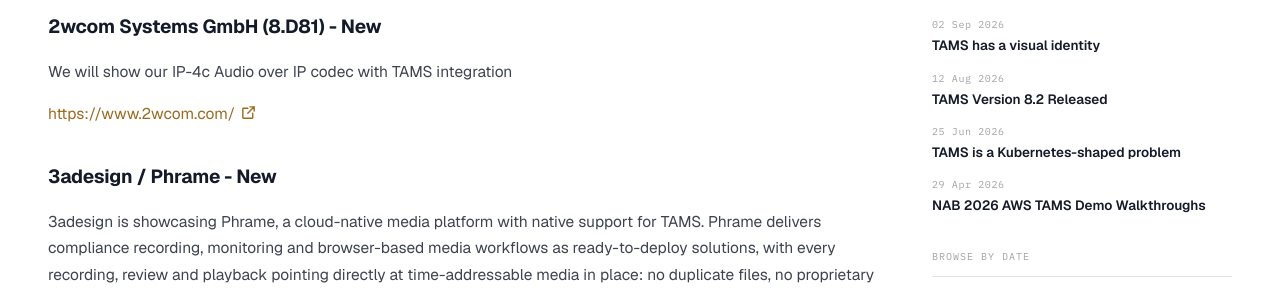
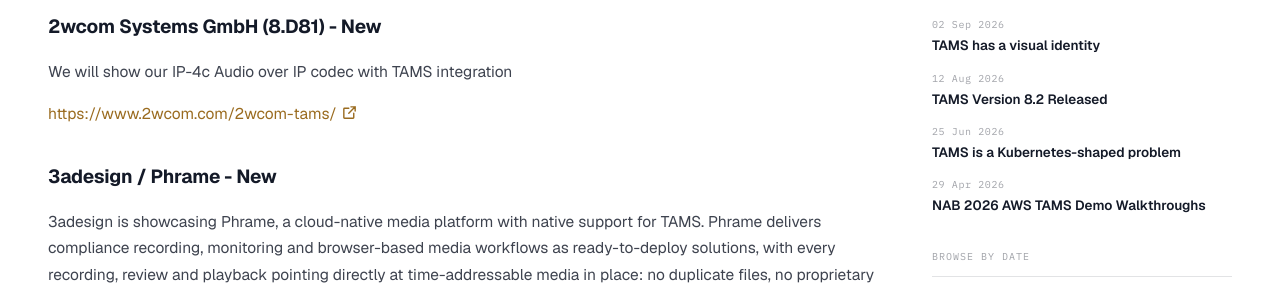
Before and after one commit to johnbilt/tams-website, a Jekyll site: the page built from _posts/2026-09-08-IBC2026.md, in a window 1280 px wide and 900 px high, scrolled down 3738 px. Shown: the part 157-450 px from the top of the window. Built offline with Jekyll 4.4.1, drawn with Linux system fonts in a browser that asks for light colours; some of the changed lines change nothing that is shown.

Commit message:
2wcom: Use the press release link they sent us

```diff
--- a/_posts/2026-09-08-IBC2026.md
+++ b/_posts/2026-09-08-IBC2026.md
@@ -112,7 +112,7 @@
 
 We will show our IP-4c Audio over IP codec with TAMS integration
 
-[https://www.2wcom.com/](https://www.2wcom.com/)
+[https://www.2wcom.com/2wcom-tams/](https://www.2wcom.com/2wcom-tams/)
 
 ### 3adesign / Phrame - New
 
```
